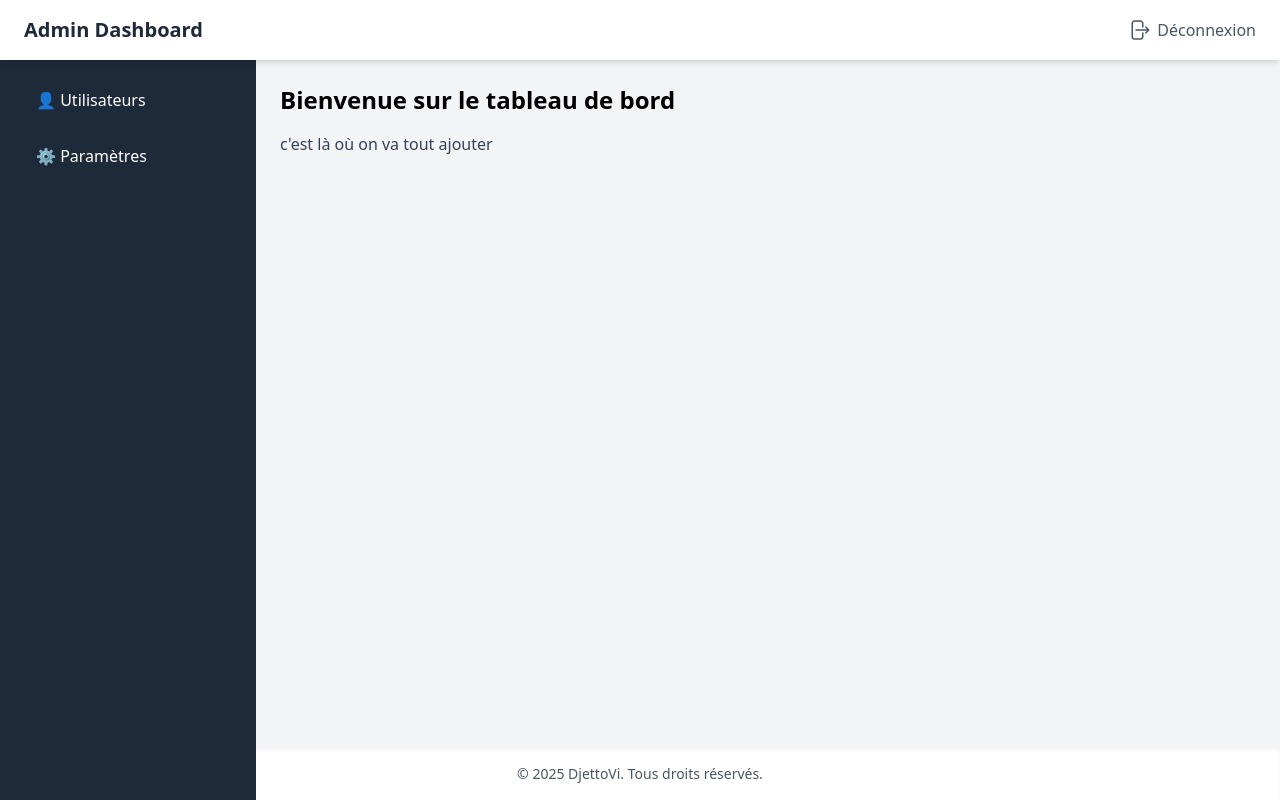
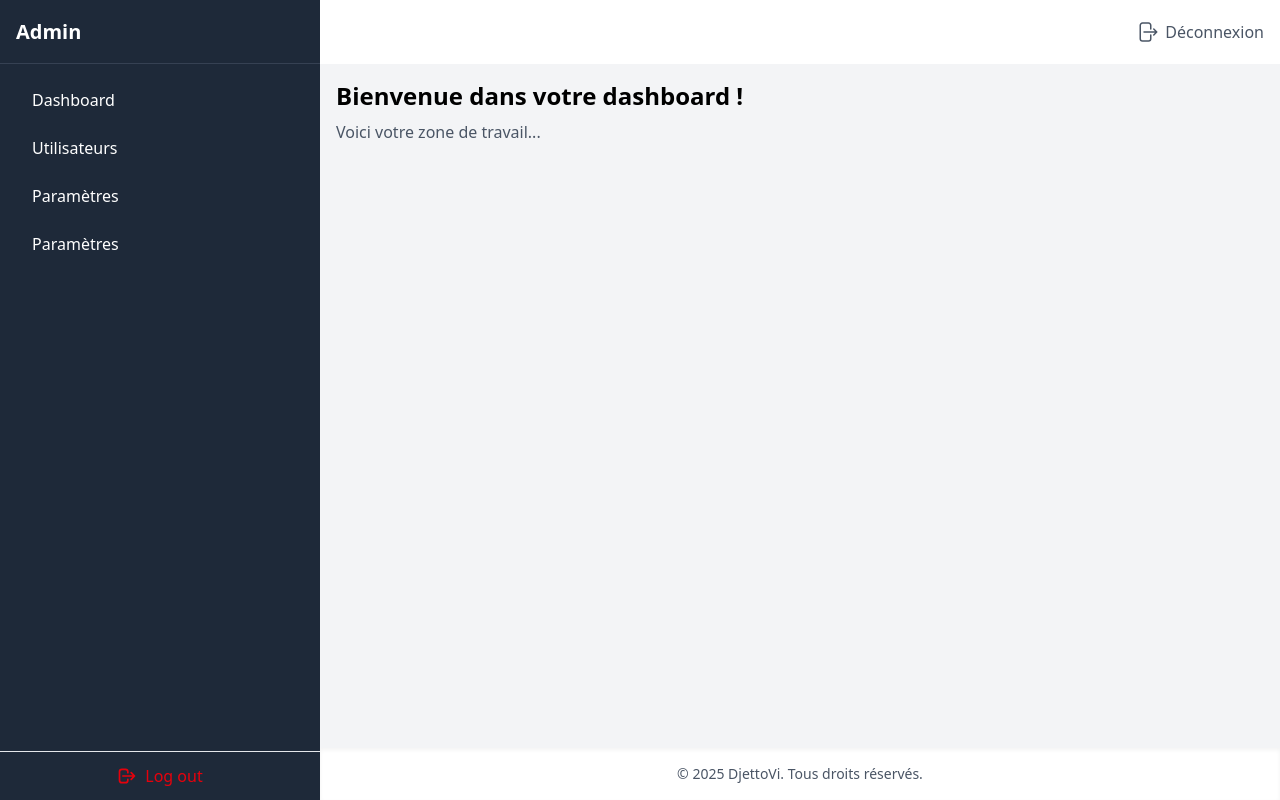
Before and after one commit to wallcreation/Djeto-Vi, a Vue app: page /home in a window 1280 px wide. Built offline with nearby package versions, Linux system fonts and the light colour scheme.

Commit message:
modification du home de l'admin

```diff
--- a/package.json
+++ b/package.json
@@ -17,6 +17,7 @@
     "@fortawesome/vue-fontawesome": "^3.0.8",
     "@tailwindcss/vite": "^4.1.7",
     "axios": "^1.9.0",
+    "pinia": "^3.0.2",
     "tailwindcss": "^4.1.7",
     "up-fetch": "^2.1.2",
     "vue": "^3.5.13",
--- a/src/components/Admin/AdminHeader.vue
+++ b/src/components/Admin/AdminHeader.vue
@@ -1,8 +1,10 @@
+<script setup>
+
+</script>
+
 <template>
-  <header class="bg-white shadow-md px-6 py-4 flex justify-between items-center z-20">
-    <h1 class="text-xl font-bold text-gray-800">Admin Dashboard</h1>
-    <div >
-
+  <header class="h-16 bg-white shadow  flex items-center lg:justify-end justify-between px-4">
+    <button @click="$emit('toggle-sidebar')" class="text-gray-800 lg:hidden   text-2xl">☰</button>
       <router-link to="/login">
           <button class="text-gray-600 flex gap-1.5 cursor-pointer hover:text-gray-800" >
             <svg xmlns="http://www.w3.org/2000/svg" fill="none" viewBox="0 0 24 24" stroke-width="1.5" stroke="currentColor" class="size-6">
@@ -11,6 +13,5 @@
             Déconnexion
               </button>
       </router-link>
-    </div>
   </header>
 </template>
--- a/src/components/Admin/AdminSidebar.vue
+++ b/src/components/Admin/AdminSidebar.vue
@@ -1,9 +1,49 @@
+<script setup>
+defineProps({
+  sidebarOpen: Boolean
+})
+
+defineEmits(['toggle-sidebarclose'])
+</script>
+
+
 <template>
-  <aside class="bg-gray-800 text-white w-64 min-h-screen p-6 fixed top-0 left-0 z-10 hidden md:block">
-    <nav class="space-y-4">
-      <a href="#" class="block py-2 px-3 rounded hover:bg-gray-700">🏠 Dashboard</a>
-      <a href="#" class="block py-2 px-3 rounded hover:bg-gray-700">👤 Utilisateurs</a>
-      <a href="#" class="block py-2 px-3 rounded hover:bg-gray-700">⚙️ Paramètres</a>
+  <aside
+    :class="[
+      'fixed z-40 inset-y-0 left-0 w-[20em] bg-gray-800 text-white flex flex-col transform transition-transform duration-300 ease-in-out',
+      sidebarOpen ? 'translate-x-0' : '-translate-x-full',
+      'lg:translate-x-0 lg:static lg:flex'
+    ]"
+  >
+    <!-- Header -->
+    <div class="h-16 flex items-center justify-between px-4 border-b border-gray-700">
+      <span class="text-xl font-bold">Admin</span>
+      <!-- Bouton de fermeture mobile -->
+      <button @click="$emit('toggle-sidebarclose')" class="lg:hidden text-white text-xl">✖</button>
+    </div>
+
+    <!-- Navigation -->
+    <nav class="flex-1 p-4 space-y-2">
+      <a href="#" class="block px-4 py-2 rounded hover:bg-gray-700">Dashboard</a>
+      <a href="#" class="block px-4 py-2 rounded hover:bg-gray-700">Utilisateurs</a>
+      <a href="#" class="block px-4 py-2 rounded hover:bg-gray-700">Paramètres</a>
+      <a href="#" class="block px-4 py-2 rounded hover:bg-gray-700">Paramètres</a>
+
     </nav>
+    <div class="py-3 flex justify-center border-t border-gray-200 dark:border-gray-700">
+        <router-link to="/login" class="w-full flex items-center justify-center cursor-pointer space-x-2 text-red-600 dark:text-red-400 hover:text-red-800 dark:hover:text-red-300">
+          <svg xmlns="http://www.w3.org/2000/svg" class="w-5 h-5" fill="none" viewBox="0 0 24 24" stroke="currentColor">
+            <path stroke-linecap="round" stroke-linejoin="round" stroke-width="2" d="M17 16l4-4m0 0l-4-4m4 4H7m6 4v1a3 3 0 01-3 3H6a3 3 0 01-3-3V7a3 3 0 013-3h4a3 3 0 013 3v1" />
+          </svg>
+          <span>Log out</span>
+        </router-link>
+      </div>
   </aside>
+
+  <!-- Overlay (mobile only) -->
+  <div
+    v-if="sidebarOpen"
+    class="fixed inset-0 z-30 blur bg-[#0000003f] bg-opacity-50 lg:hidden"
+    @click="$emit('toggle-sidebarclose')"
+  ></div>
 </template>
--- a/src/views/HomeView.vue
+++ b/src/views/HomeView.vue
@@ -1,26 +1,31 @@
 <script setup>
-import AdminHeader from '@/components/Admin/AdminHeader.vue'
-import AdminSidebar from '@/components/Admin/AdminSidebar.vue'
-import AdminFooter from '@/components/Admin/AdminFooter.vue'
+import { ref } from 'vue'
+import Header from '@/components/Admin/AdminHeader.vue'
+import Sidebar from '@/components/Admin/AdminSidebar.vue'
+import Footer from '@/components/Admin/AdminFooter.vue'
+
+const isSidebarOpen = ref(false) // fermé par défaut pour mobile
 </script>
 
+
 <template>
-  <div class="min-h-screen flex flex-col">
-    <!-- Header -->
-    <AdminHeader />
+  <div class="flex h-screen overflow-hidden">
+    <!-- Sidebar visible en permanence en desktop, toggle en mobile -->
+    <Sidebar :sidebarOpen="isSidebarOpen" @toggle-sidebarclose="isSidebarOpen = false" />
 
-    <div class="flex flex-1">
-      <!-- Sidebar -->
-      <AdminSidebar />
+    <!-- Main -->
+    <div class="flex-1 flex flex-col">
+      <!-- Header -->
+      <Header @toggle-sidebar="isSidebarOpen = true" />
 
-      <!-- Main Content -->
-      <main class="flex-1 ml-0 md:ml-64 p-6 bg-gray-100 min-h-[calc(100vh-128px)]">
-        <h2 class="text-2xl font-semibold mb-4">Bienvenue sur le tableau de bord</h2>
-        <p class="text-gray-700">c'est là où on va tout ajouter </p>
+      <!-- Contenu principal -->
+      <main class="flex-1 p-4 overflow-auto bg-gray-100">
+        <h1 class="text-2xl font-bold">Bienvenue dans votre dashboard !</h1>
+        <p class="mt-2 text-gray-600">Voici votre zone de travail...</p>
       </main>
+
+      <!-- Footer -->
+      <Footer />
     </div>
-
-    <!-- Footer -->
-    <AdminFooter />
   </div>
 </template>
```
Also changed, not shown: 1 other file (tests, documents, lock files or other folders).
